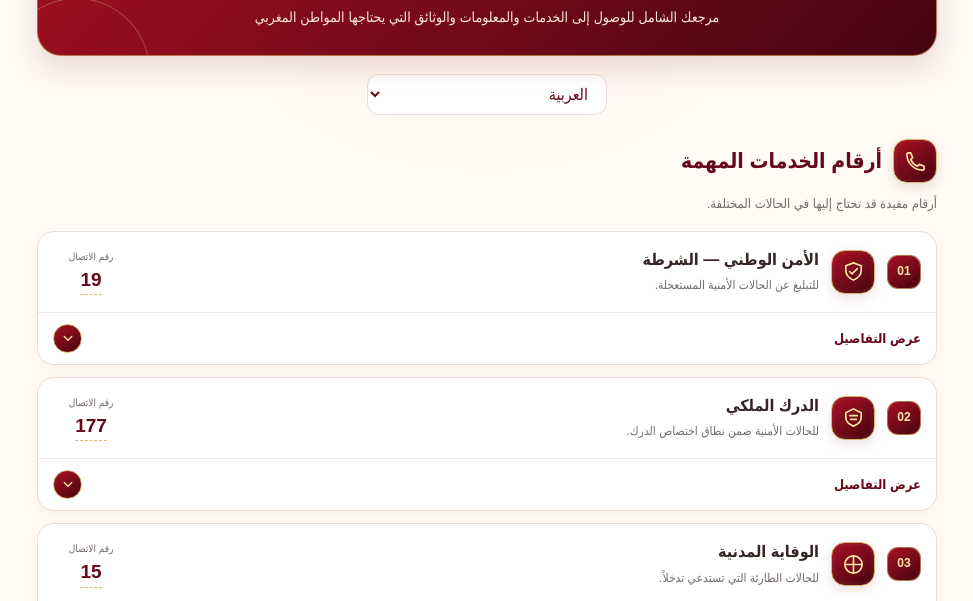
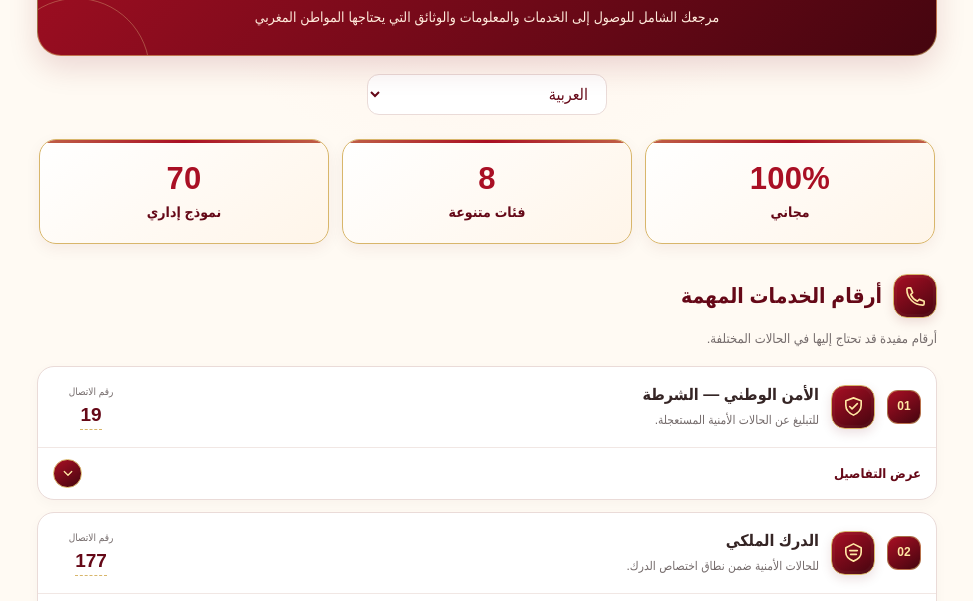
Before and after one commit to topmarkte/daleel-almuwatin, a plain HTML site: page index.html in a window 1280 px wide. Shown: the part 188-789 px from the top of the page, without its empty margins (153-1126 px from the left). Drawn offline with Linux system fonts and the light colour scheme.

Commit message:
Update index.html

```diff
--- a/index.html
+++ b/index.html
@@ -323,6 +323,103 @@
       outline-color: var(--gold);
     }
 
+/* إحصائيات ومميزات دليل المواطن */
+.stats-buttons {
+  display: grid;
+  grid-template-columns: repeat(3, minmax(0, 1fr));
+  gap: 13px;
+  margin: 0 0 30px;
+  padding: 0 2px;
+}
+
+.stat-button {
+  position: relative;
+  overflow: hidden;
+  min-height: 105px;
+  display: flex;
+  flex-direction: column;
+  justify-content: center;
+  align-items: center;
+  gap: 5px;
+  padding: 15px 7px;
+  text-align: center;
+  border: 1px solid #d8b66b;
+  border-radius: 17px;
+  background: linear-gradient(145deg, #ffffff, #fff5e9);
+  box-shadow: 0 5px 15px #65081710;
+  animation: statAppear .75s ease both;
+  transition: transform .3s ease, box-shadow .3s ease,
+              border-color .3s ease;
+}
+
+.stat-button:nth-child(2) {
+  animation-delay: .15s;
+}
+
+.stat-button:nth-child(3) {
+  animation-delay: .3s;
+}
+
+.stat-button::before {
+  content: "";
+  position: absolute;
+  top: 0;
+  right: 0;
+  width: 100%;
+  height: 3px;
+  background: linear-gradient(90deg, #d8b66b, #a90f24, #d8b66b);
+  background-size: 200% 100%;
+  animation: goldFlow 4s linear infinite;
+}
+
+.stat-number {
+  color: #a90f24;
+  font-size: clamp(23px, 5vw, 31px);
+  font-weight: 800;
+  line-height: 1.2;
+  letter-spacing: .3px;
+}
+
+.stat-label {
+  color: #650817;
+  font-size: clamp(11px, 2.8vw, 14px);
+  font-weight: bold;
+  line-height: 1.5;
+}
+
+.stat-button:hover {
+  transform: translateY(-5px);
+  border-color: #a90f24;
+  box-shadow: 0 10px 23px #65081720;
+}
+
+@keyframes statAppear {
+  from {
+    opacity: 0;
+    transform: translateY(16px);
+  }
+  to {
+    opacity: 1;
+    transform: translateY(0);
+  }
+}
+
+@keyframes goldFlow {
+  from { background-position: 100% 0; }
+  to { background-position: -100% 0; }
+}
+
+@media (max-width: 380px) {
+  .stats-buttons {
+    gap: 8px;
+  }
+
+  .stat-button {
+    min-height: 95px;
+    padding: 12px 4px;
+    border-radius: 14px;
+  }
+    }
     .section { margin-top: 24px; }
 
     .section-heading {
@@ -680,9 +777,30 @@
         <option value="fr">Français</option>
         <option value="en">English</option>
       </select>
+
+    </div>
+
+    <div class="stats-buttons" aria-label="مميزات الموقع">
+      <div class="stat-button">
+        <span class="stat-number">100%</span>
+        <span class="stat-label" data-i18n="statFree">مجاني</span>
+      </div>
+
+      <div class="stat-button">
+        <span class="stat-number">8</span>
+        <span class="stat-label" data-i18n="statCategories">فئات متنوعة</span>
+      </div>
+
+      <div class="stat-button">
+        <span class="stat-number">70</span>
+        <span class="stat-label" data-i18n="statForms">نموذج إداري</span>
+      </div>
     </div>
 
     <section class="section" aria-labelledby="emergencyHeading">
+
+
+
       <h2 class="section-heading">
         <span class="heading-icon" aria-hidden="true" id="phoneHeadingIcon"></span>
         <span id="emergencyHeading">أرقام الخدمات المهمة</span>
@@ -888,6 +1006,9 @@
         title: "دليل المواطن المغربي",
         subtitle: "مرجعك الشامل للوصول إلى الخدمات والمعلومات والوثائق التي يحتاجها المواطن المغربي",
         emergencyHeading: "أرقام الخدمات المهمة",
+        statFree: "مجاني",
+statCategories: "فئات متنوعة",
+statForms: "نموذج إداري",
         subtitle2: "أرقام مفيدة قد تحتاج إليها في الحالات المختلفة.",
         numberNotice: "تنبيه: يُرجى التأكد من الأرقام وشروط الاتصال عبر الجهات الرسمية قبل الاعتماد عليها، فقد تختلف الخدمات حسب المنطقة.",
         portalsHeading: "مواقع رقمية مفيدة",
@@ -935,6 +1056,9 @@
         title: "Guide du citoyen marocain",
         subtitle: "Votre guide complet pour accéder aux services, aux informations et aux documents utiles au citoyen marocain",
         emergencyHeading: "Numéros de services utiles",
+        statFree: "Gratuit",
+statCategories: "Catégories variées",
+statForms: "Modèles administratifs",
         subtitle2: "Des numéros qui peuvent être utiles selon la situation.",
         numberNotice: "Attention : vérifiez les numéros et les conditions d'appel auprès des sources officielles avant de les utiliser. Les services peuvent varier selon la région.",
         portalsHeading: "Sites numériques utiles",
@@ -982,6 +1106,9 @@
         title: "Moroccan Citizen Guide",
         subtitle: "Your comprehensive guide to services, information and documents useful to Moroccan citizens",
         emergencyHeading: "Useful service numbers",
+        statFree: "Free",
+statCategories: "Various categories",
+statForms: "Administrative forms",
         subtitle2: "Numbers that may be useful in different situations.",
         numberNotice: "Notice: Verify numbers and calling conditions with official sources before relying on them. Services may vary by region.",
         portalsHeading: "Useful digital services",
```
